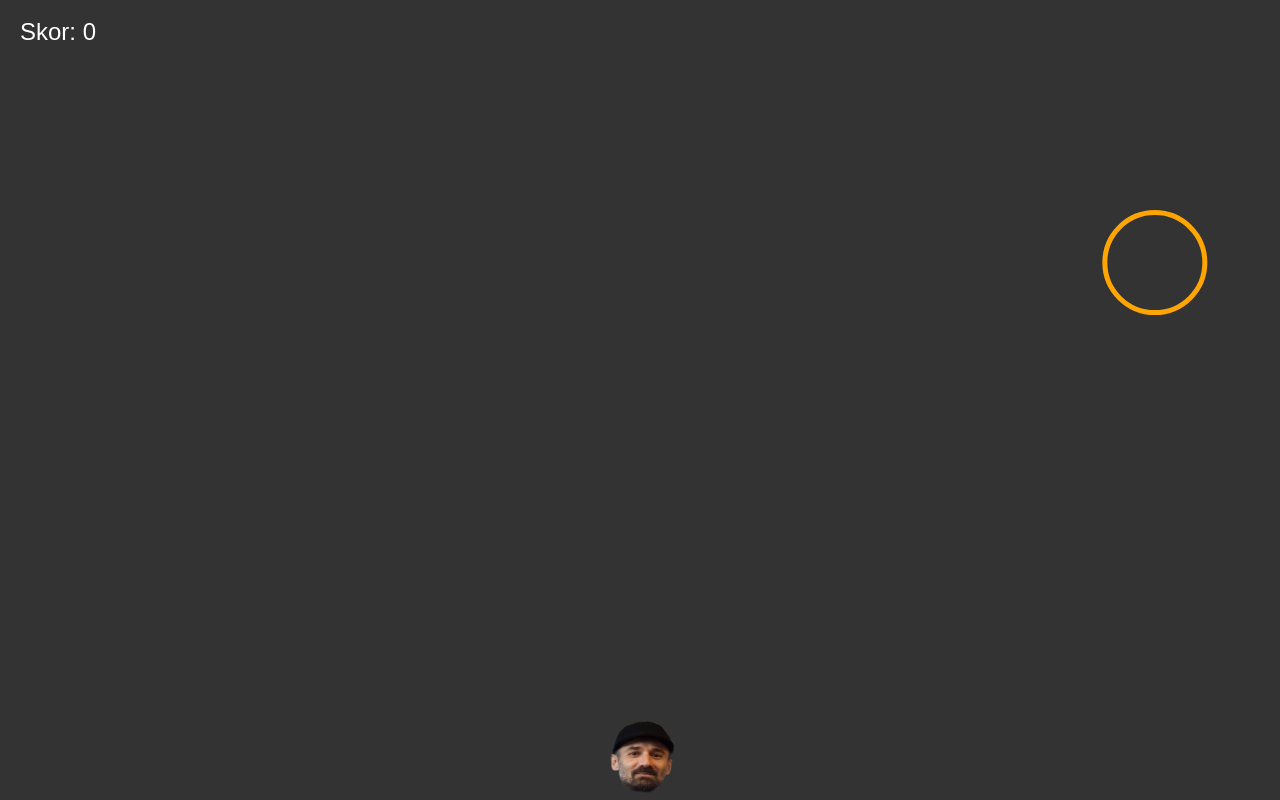
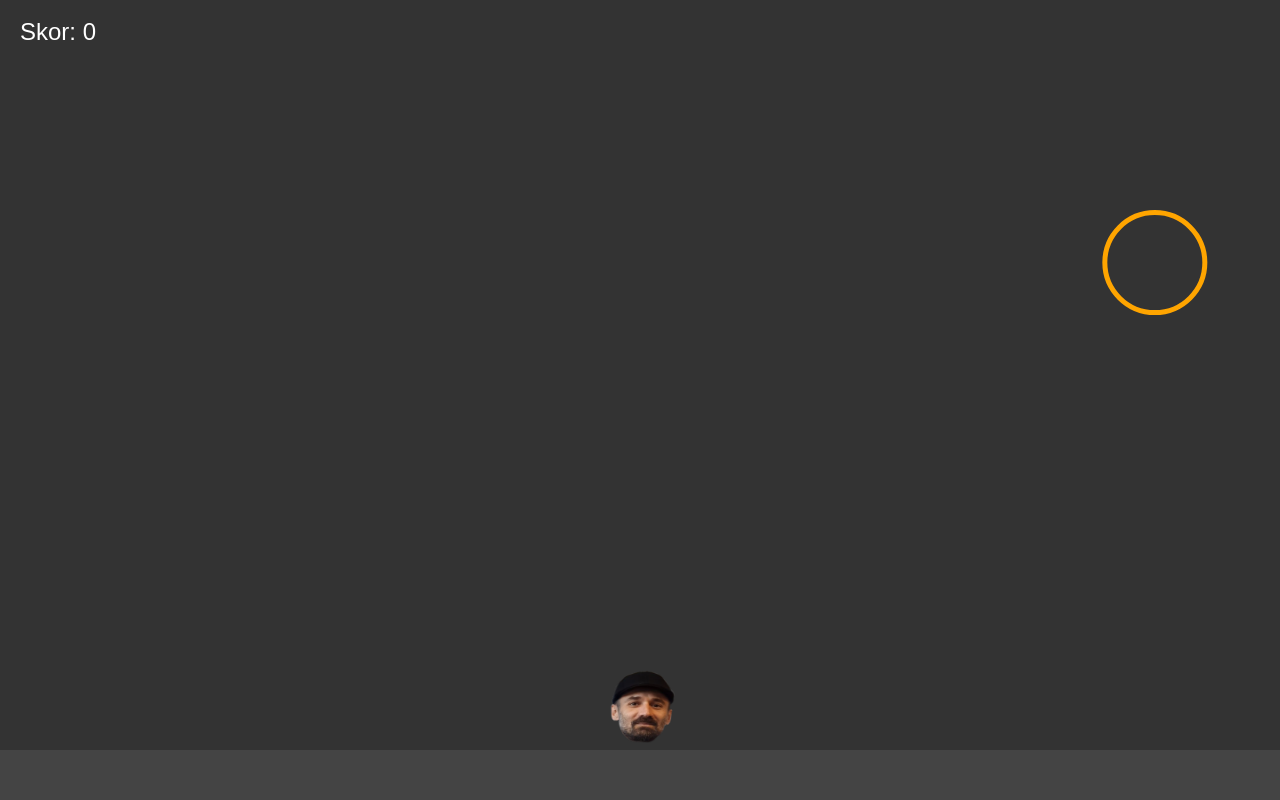
Before and after one commit to Largussen/bounce, a plain HTML site: page basketbol.html in a window 1280 px wide. Drawn offline with Linux system fonts and the light colour scheme.

Commit message:
Update basketbol.html

```diff
--- a/basketbol.html
+++ b/basketbol.html
@@ -104,6 +104,11 @@
     ctx.fillText("Skor: " + score, 20, 40);
   }
 
+  function drawGround() {
+    ctx.fillStyle = "#444"; // Zemin rengi
+    ctx.fillRect(0, canvas.height - 50, canvas.width, 50); // Zemin çizimi
+  }
+
   function calculateTrajectory(dx, dy) {
     trajectoryPoints = [];
     let x = kafa.x;
@@ -162,14 +167,15 @@
       if (kafa.y - kafa.radius < 0) {
         kafa.y = kafa.radius;
         kafa.vy *= kafa.bounce;
-      } else if (kafa.y + kafa.radius > canvas.height) {
-        kafa.y = canvas.height - kafa.radius;
+      } else if (kafa.y + kafa.radius > canvas.height - 50) {
+        kafa.y = canvas.height - 50 - kafa.radius; // Zeminle çarpma
         kafa.vy *= kafa.bounce;
       }
 
       checkBasket();
     }
 
+    drawGround(); // Zemin çizimi
     drawPota();
     drawScore();
     if (showTrajectory) drawTrajectory();
```
